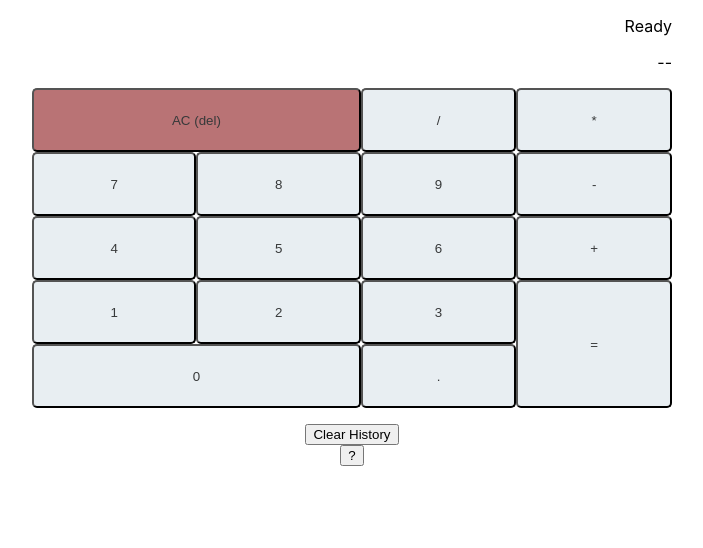
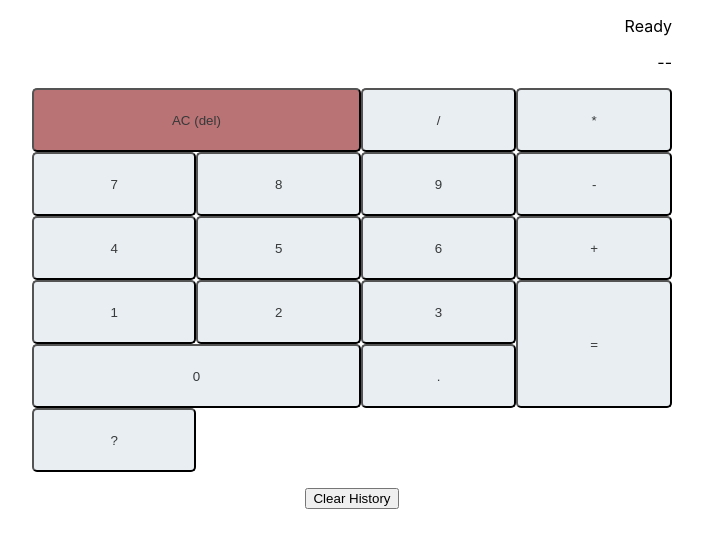
Before and after one commit to nic-vo/nv-portfolio, a Next.js app: page /fcc/ex-calculator in a window 1280 px wide. Shown: the top 548 px of the page, without its empty margins (288-991 px from the left). Built offline with nearby package versions, Linux system fonts and the light colour scheme.

Commit message:
Move splode handler to inside calculator and style it

```diff
--- a/pages/fcc/ex-calculator.js
+++ b/pages/fcc/ex-calculator.js
@@ -2,6 +2,7 @@ import { React, useState } from 'react';
 import { Keypad, KeypadCharacters as keyChars, History, KeypadCharacters } from '../../components/fcc/calculator';
 
 import calcStyles from '../../styles/fcc/Calculator/Calculator.module.css';
+import keyStyles from '../../components/fcc/calculator/Keypad/Keypad.module.css';
 
 
 
@@ -263,7 +264,7 @@ const Calculator = () => {
 			<div className={calcStyles.calculator}>
 				<div className={calcStyles.screen}>
 					<p>{entire !== "" ? entire : "Ready"}</p>
-					<p>{chunk !== "" ? chunk : "--"}</p>
+					<p>{evaluated !== "" ? evaluated : chunk !== "" ? chunk : "--"}</p>
 				</div>
 				<div className={calcStyles.grid}>
 					{
@@ -288,10 +289,11 @@ const Calculator = () => {
 							}
 						})
 					}
+					<button onClick={splodeHandler} className={`${keyStyles.keypad} ${keyStyles.numpad}`} style={{ height: "auto", zIndex: 10 }}>?</button>
+
 				</div>
-				<History history={history} pickHistory={pickHistory} clearHistory={clearHistory} oldAllowed={oldAllowed} />
 			</div>
-			<button onClick={splodeHandler} style={{zIndex: 10}}>?</button>
+			<History history={history} pickHistory={pickHistory} clearHistory={clearHistory} oldAllowed={oldAllowed} />
 		</section>
 	);
 };
```
